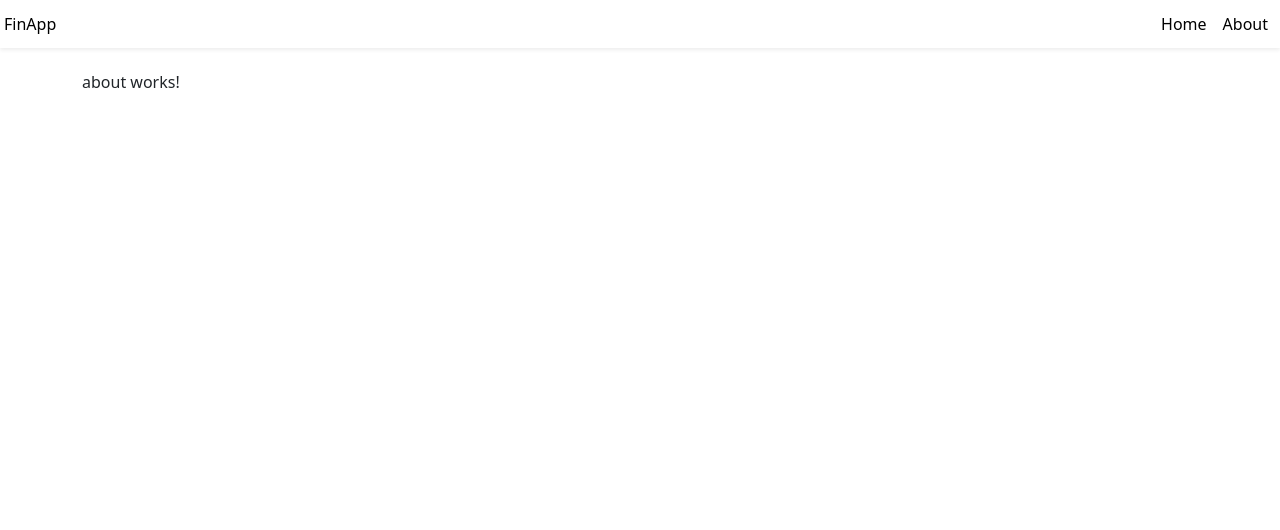
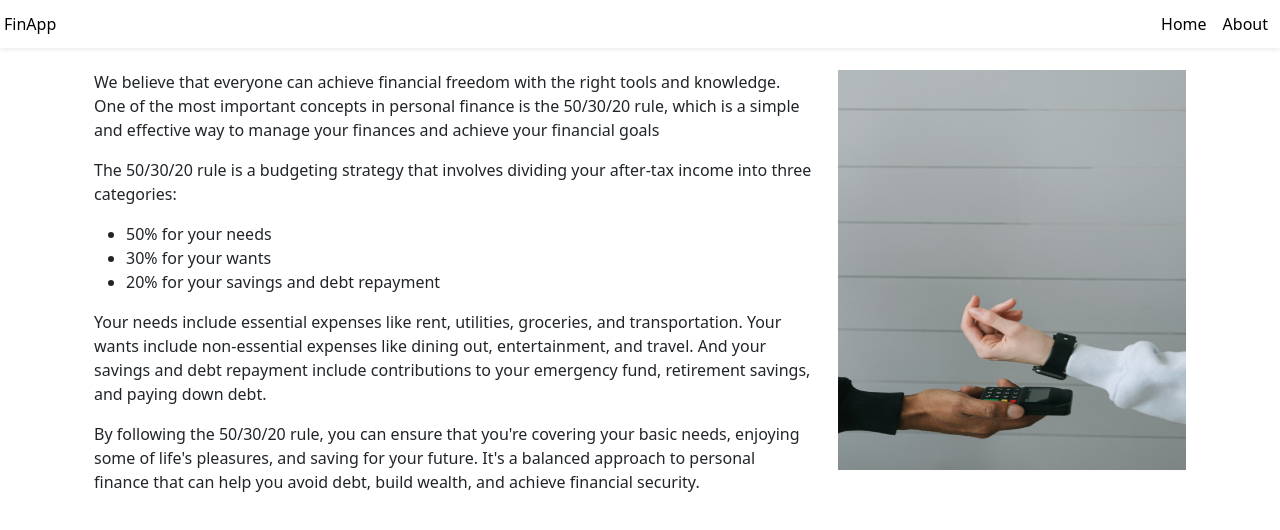
Before and after one commit to monu-simon/FinApp, an Angular app: page /about in a window 1280 px wide. Shown: the top 530 px of the page. Built offline with nearby package versions, Linux system fonts and the light colour scheme.

Commit message:
about section changes

```diff
--- a/src/app/ui/general/about/about.component.css
+++ b/src/app/ui/general/about/about.component.css
@@ -0,0 +1,4 @@
+.img img {
+    width: 100%;
+    height: 400px;
+}
--- a/src/app/ui/general/about/about.component.html
+++ b/src/app/ui/general/about/about.component.html
@@ -1 +1,45 @@
-<p>about works!</p>
+<div class="container">
+    <div class="row">
+        <div class="col-md-8">
+            <p>
+                We believe that everyone can achieve financial freedom with the right tools and knowledge. One of
+                the most important concepts in personal finance is the 50/30/20 rule, which is a simple and effective
+                way to
+                manage
+                your finances and achieve your financial goals
+            </p>
+
+            <p>
+                The 50/30/20 rule is a budgeting strategy that involves dividing your after-tax income into three
+                categories:
+            </p>
+
+            <ul>
+                <li>50% for your needs</li>
+                <li>30% for your wants</li>
+                <li>20% for your savings and debt repayment</li>
+            </ul>
+
+            <p>
+                Your needs include essential expenses like rent, utilities, groceries, and transportation. Your wants
+                include
+                non-essential expenses like dining out, entertainment, and travel. And your savings and debt repayment
+                include
+                contributions to your emergency fund, retirement savings, and paying down debt.
+            </p>
+
+            <p>
+                By following the 50/30/20 rule, you can ensure that you're covering your basic needs, enjoying some of
+                life's
+                pleasures, and saving for your future. It's a balanced approach to personal finance that can help you
+                avoid
+                debt,
+                build wealth, and achieve financial security.
+            </p>
+        </div>
+        <div class="col-md-4 img" >
+            <img src="../../../../assets/images/hands.jpg" alt="calculator image with hands">
+        </div>
+    </div>
+
+</div>
```
Also changed, not shown: src/assets/images/hands.jpg (added), 1 other file (tests, documents, lock files or other folders).
